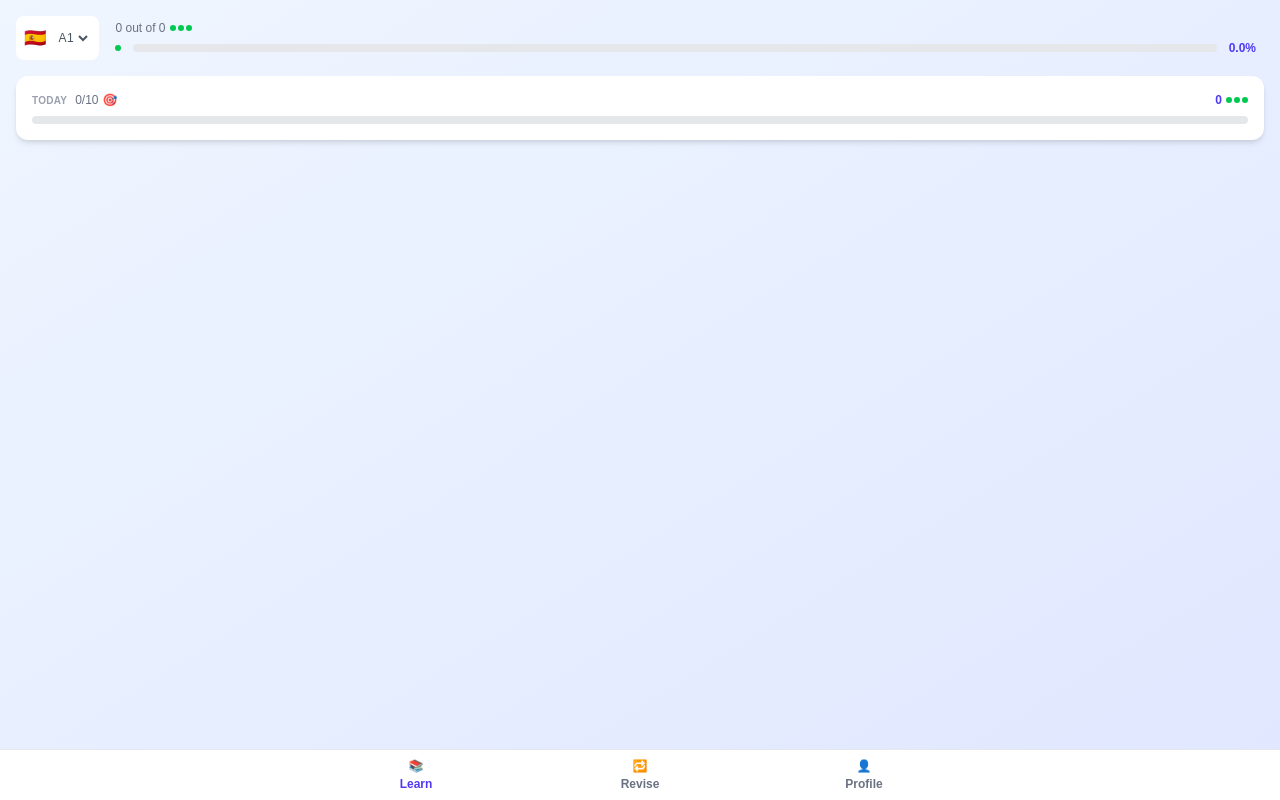
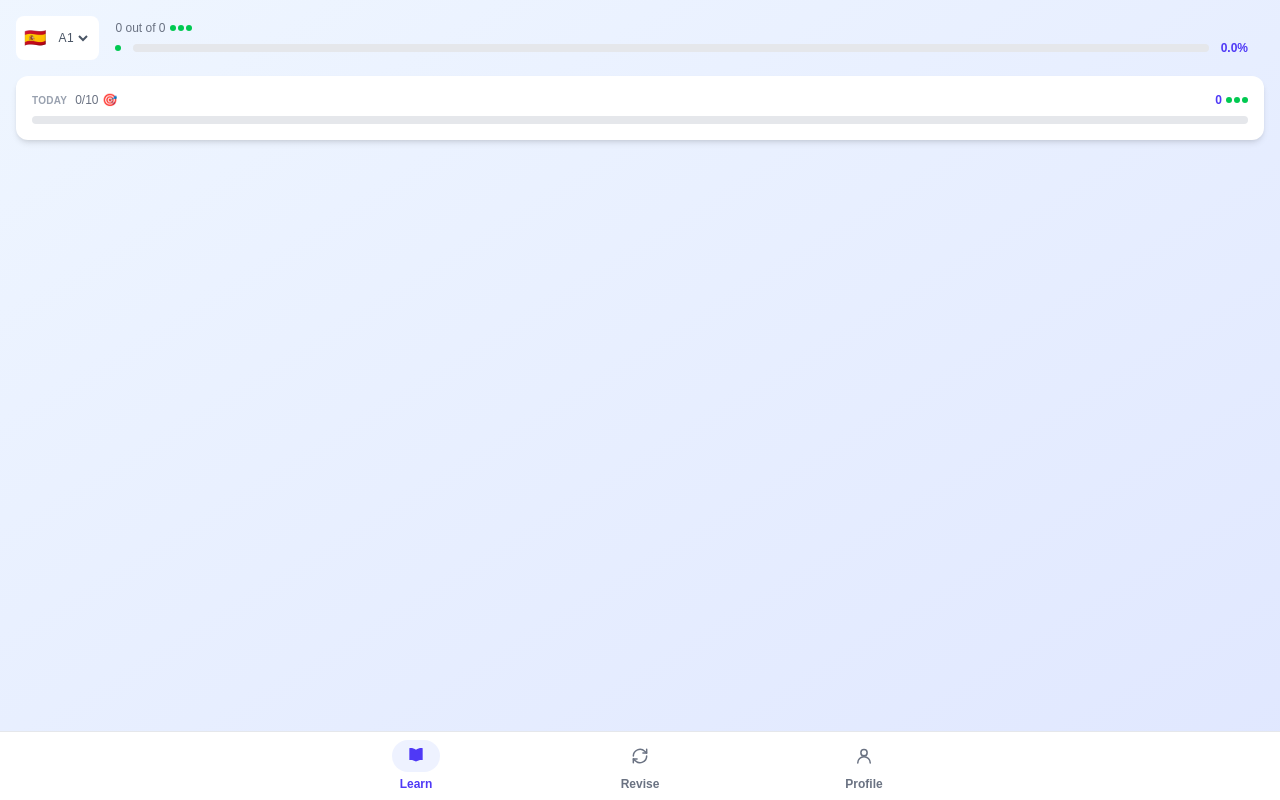
Before and after one commit to ASudre/vocab-translator, a Next.js app: page /en/ in a window 1280 px wide. Built offline with nearby package versions, Linux system fonts and the light colour scheme.

Commit message:
feat: improve nav bar

```diff
--- a/app/[locale]/components/BottomNav.tsx
+++ b/app/[locale]/components/BottomNav.tsx
@@ -3,6 +3,52 @@
 import Link from 'next/link';
 import { usePathname } from 'next/navigation';
 import { useLocale, useTranslations } from 'next-intl';
+import type { SVGProps } from 'react';
+
+/**
+ * Outline vs. filled variant of each icon, matched to the tab's active
+ * state (the same visual language iOS/Android tab bars use). Kept as plain
+ * inline SVG rather than an icon library: three icons don't justify a new
+ * dependency, and inlining avoids an extra chunk for the service worker's
+ * offline cache to fetch.
+ */
+function LearnIcon({ active, ...props }: { active: boolean } & SVGProps<SVGSVGElement>) {
+  return active ? (
+    <svg viewBox="0 0 24 24" fill="currentColor" {...props}>
+      <path d="M12 4.5c-2.4-1.6-5.4-2.4-8-1.9v14.2c2.6-.5 5.6.3 8 1.9 2.4-1.6 5.4-2.4 8-1.9V2.6c-2.6-.5-5.6.3-8 1.9Z" />
+    </svg>
+  ) : (
+    <svg viewBox="0 0 24 24" fill="none" stroke="currentColor" strokeWidth={1.8} strokeLinecap="round" strokeLinejoin="round" {...props}>
+      <path d="M12 4.5c-2.4-1.6-5.4-2.4-8-1.9v14.2c2.6-.5 5.6.3 8 1.9 2.4-1.6 5.4-2.4 8-1.9V2.6c-2.6-.5-5.6.3-8 1.9Z" />
+      <path d="M12 4.5v14.2" />
+    </svg>
+  );
+}
+
+function ReviseIcon({ active, ...props }: { active: boolean } & SVGProps<SVGSVGElement>) {
+  return (
+    <svg viewBox="0 0 24 24" fill="none" stroke="currentColor" strokeWidth={active ? 2.2 : 1.8} strokeLinecap="round" strokeLinejoin="round" {...props}>
+      <path d="M4 12a8 8 0 0 1 13.66-5.66L20 8.5" />
+      <path d="M20 4v4.5h-4.5" />
+      <path d="M20 12a8 8 0 0 1-13.66 5.66L4 15.5" />
+      <path d="M4 20v-4.5h4.5" />
+    </svg>
+  );
+}
+
+function ProfileIcon({ active, ...props }: { active: boolean } & SVGProps<SVGSVGElement>) {
+  return active ? (
+    <svg viewBox="0 0 24 24" fill="currentColor" {...props}>
+      <circle cx="12" cy="8" r="3.75" />
+      <path d="M4.5 20.25a7.5 7.5 0 0 1 15 0 .75.75 0 0 1-.75.75H5.25a.75.75 0 0 1-.75-.75Z" />
+    </svg>
+  ) : (
+    <svg viewBox="0 0 24 24" fill="none" stroke="currentColor" strokeWidth={1.8} strokeLinecap="round" strokeLinejoin="round" {...props}>
+      <circle cx="12" cy="8" r="3.75" />
+      <path d="M4.5 20.25a7.5 7.5 0 0 1 15 0" />
+    </svg>
+  );
+}
 
 /**
  * Plain next/link with manually locale-prefixed hrefs, not next-intl's
@@ -29,7 +75,11 @@ export function BottomNav() {
   const isLearnActive = !isReviseActive && !isProfileActive;
 
   const tabClasses = (active: boolean) =>
-    `flex-1 flex flex-col items-center gap-0.5 py-2 text-xs font-semibold ${active ? 'text-indigo-600 dark:text-indigo-400' : 'text-gray-500 dark:text-gray-400'
+    `flex-1 flex flex-col items-center gap-1 py-2 text-xs font-semibold transition-colors ${active ? 'text-indigo-600 dark:text-indigo-400' : 'text-gray-500 dark:text-gray-400'
+    }`;
+
+  const iconWrapperClasses = (active: boolean) =>
+    `flex items-center justify-center h-8 w-12 rounded-full transition-colors ${active ? 'bg-indigo-50 dark:bg-indigo-500/15' : ''
     }`;
 
   return (
@@ -40,15 +90,21 @@ export function BottomNav() {
     >
       <div className="container mx-auto max-w-2xl flex">
         <Link href={learnHref} className={tabClasses(isLearnActive)} aria-current={isLearnActive ? 'page' : undefined}>
-          <span aria-hidden="true">📚</span>
+          <span className={iconWrapperClasses(isLearnActive)}>
+            <LearnIcon active={isLearnActive} className="h-5 w-5" aria-hidden="true" />
+          </span>
           {t('learn')}
         </Link>
         <Link href={reviseHref} className={tabClasses(isReviseActive)} aria-current={isReviseActive ? 'page' : undefined}>
-          <span aria-hidden="true">🔁</span>
+          <span className={iconWrapperClasses(isReviseActive)}>
+            <ReviseIcon active={isReviseActive} className="h-5 w-5" aria-hidden="true" />
+          </span>
           {t('revise')}
         </Link>
         <Link href={profileHref} className={tabClasses(isProfileActive)} aria-current={isProfileActive ? 'page' : undefined}>
-          <span aria-hidden="true">👤</span>
+          <span className={iconWrapperClasses(isProfileActive)}>
+            <ProfileIcon active={isProfileActive} className="h-5 w-5" aria-hidden="true" />
+          </span>
           {t('profile')}
         </Link>
       </div>
--- a/app/[locale]/components/TopBar.tsx
+++ b/app/[locale]/components/TopBar.tsx
@@ -16,9 +16,9 @@ interface TopBarProps {
 export const TopBar = memo(function TopBar({ masteryStats, level, onLevelChange }: TopBarProps) {
   return (
     <div className="container mx-auto">
-      <div className="flex items-center justify-start rounded-xl gap-2">
+      <div className="flex items-center justify-start rounded-xl">
         <LevelSelector level={level} onChange={onLevelChange} />
-        <div className="flex-1 px-2">
+        <div className="flex-1 px-4">
           <ProgressBar masteryStats={masteryStats} />
         </div>
       </div>
```
